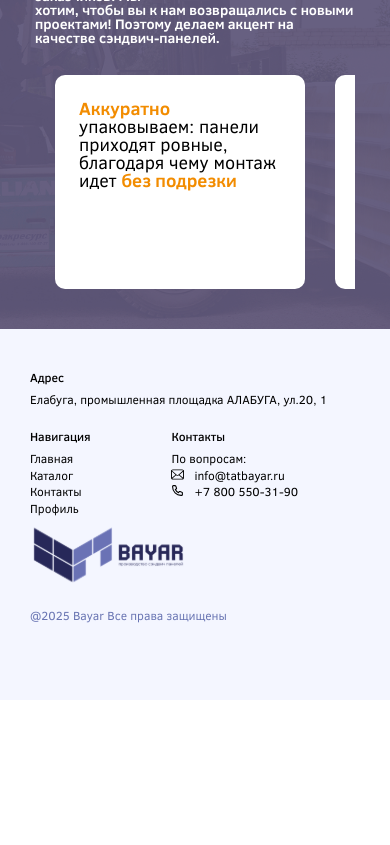
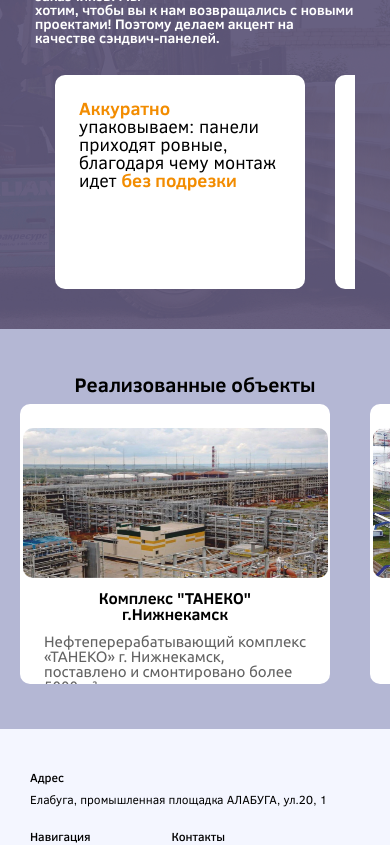
Before and after one commit to timuritodev/bayar-frontend, a Next.js app: page / in a window 390 px wide. Shown: the part 1435-2280 px from the top of the page. Before the commit the page ends 2135 px from the top, so only its background shows below. Built offline with nearby package versions, Linux system fonts and the light colour scheme.

Commit message:
added examples-slider

```diff
--- a/src/feauters/sliders/ExamplesSlider/Example/style.module.scss
+++ b/src/feauters/sliders/ExamplesSlider/Example/style.module.scss
@@ -41,16 +41,18 @@
 
 @media screen and (max-width: 767px) {
     .container {
-		height: 306px;
+        height: 280px;
+        width: 310px;
     }
-
     .img {
-		width: 244px;
-		height: 230px;
+        width: 305px;
+        height: 150px;
     }
-
     .title {
         font-size: 16px;
         line-height: 100%;
     }
+    .description {
+        font-size: 15px;
     }
+}
--- a/src/feauters/sliders/ExamplesSlider/ExamplesSlider.tsx
+++ b/src/feauters/sliders/ExamplesSlider/ExamplesSlider.tsx
@@ -16,21 +16,25 @@ export const ExamplesSlider = () => {
 		autoplay: true,
 		autoplaySpeed: 4000,
 		arrows: false,
+		centerMode: true,
+		centerPadding: '20vw',
 		responsive: [
 			{
-				breakpoint: 1320,
+				breakpoint: 767,
 				settings: {
-					slidesToShow: 4,
-					slidesToScroll: 2,
+					slidesToShow: 1,
+					slidesToScroll: 1,
+					centerMode: true,
+					centerPadding: '20px',
 				},
 			},
 			{
-				breakpoint: 767,
+				breakpoint: 349,
 				settings: {
-					slidesToShow: 2,
+					slidesToShow: 1,
 					slidesToScroll: 1,
-					// centerMode: true,
-					// centerPadding: "35px",
+					centerMode: true,
+					centerPadding: '0px',
 				},
 			},
 		],
@@ -38,6 +42,7 @@ export const ExamplesSlider = () => {
 
 	return (
 		<div className={styles.slick_slider}>
+			<h3 className={styles.title}>Реализованные объекты</h3>
 			<Slider {...settings} className={styles.container}>
 				{examples.map((item) => (
 					<Example key={item.id} data={item} />
--- a/src/feauters/sliders/ExamplesSlider/style.module.scss
+++ b/src/feauters/sliders/ExamplesSlider/style.module.scss
@@ -1,7 +1,6 @@
 .slick_slider {
     width: 100%;
     background-color: #b4b7d4;
-
     padding: 45px 0;
 }
 
@@ -11,13 +10,24 @@
     max-width: 1280px;
 }
 
-@media screen and (max-width: 767px) {
-	.slick_slider {
-		margin: 20px 0;
+.title {
+    // font-family: Kelson Sans RU;
+    font-family: ClearSans;
+    font-weight: 700;
+    font-style: Bold;
+    font-size: 32px;
+    text-align: center;
+    line-height: 100%;
+    letter-spacing: 0%;
+    margin: 0 0 40px 0;
 }
 
+@media screen and (max-width: 767px) {
     .container {
-		// max-width: 320px;
         width: 100%;
     }
+    .title {
+        font-size: 20px;
+        margin: 0 0 10px 0;
     }
+}
--- a/src/pages/index.tsx
+++ b/src/pages/index.tsx
@@ -1,11 +1,6 @@
 import SEO from '@/components/SEO/SEO';
-import { faqItems } from '@/constants/faq';
-import { Compound } from '@/feauters/main-block/Compound/Compound';
-import { ContactsBlock } from '@/feauters/main-block/ContactsBlock/ContactsBlock';
 import { Details } from '@/feauters/main-block/Details/Details';
-import { FAQAccordion } from '@/feauters/main-block/FAQ/FAQAccordion';
 import { Features } from '@/feauters/main-block/Features/Features';
-import { Gifts } from '@/feauters/main-block/Gifts/Gifts';
 import { MainWrapper } from '@/feauters/main-block/MainWrapper/MainWrapper';
 import { ExamplesSlider } from '@/feauters/sliders/ExamplesSlider/ExamplesSlider';
 import { useAppDispatch } from "@/services/typeHooks";
@@ -23,8 +18,8 @@ const MainPage = () => {
           <MainWrapper />
           <Features />
           <Details />
-          {/* <ExamplesSlider />
-          <Gifts />
+          <ExamplesSlider />
+          {/*<Gifts />
           <Compound />
           <FAQAccordion items={faqItems} />
           <ContactsBlock /> */}
```
Lines whose indentation alone changed are shown as unchanged.
